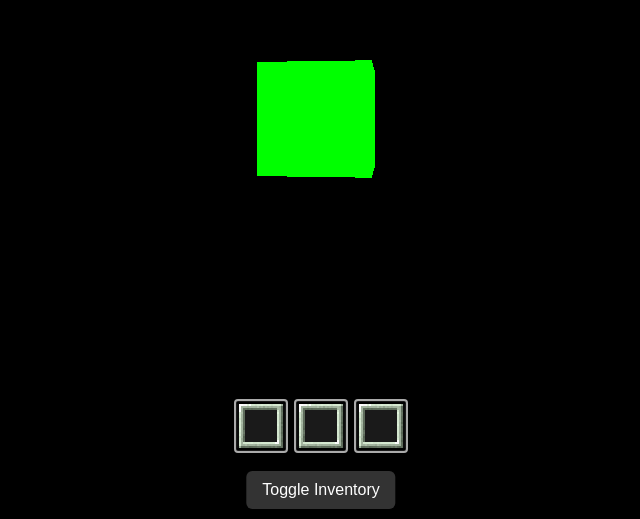
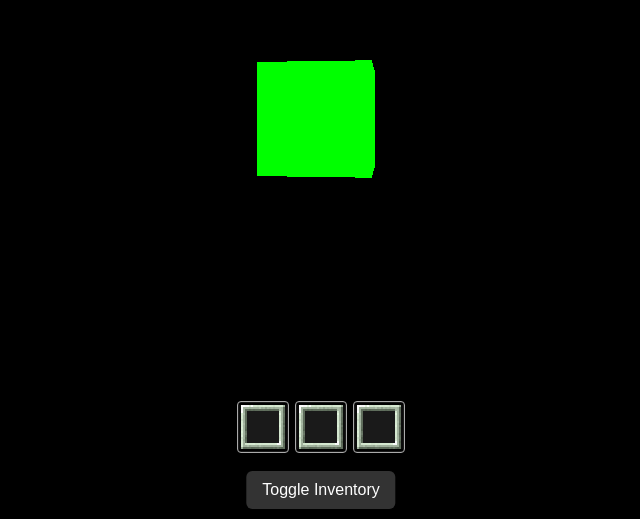
Before and after one commit to MCborgurdud/netgame, a plain HTML site: page index.html in a window 1280 px wide. Shown: the part 281-800 px from the top of the page, without its empty margins (319-959 px from the left). Drawn offline with nearby package versions, Linux system fonts and the light colour scheme.

Commit message:
Update index.html

```diff
--- a/index.html
+++ b/index.html
@@ -37,7 +37,7 @@
       width: 50px;
       height: 50px;
       background: rgba(255, 255, 255, 0.1);
-      border: 2px solid #aaa;
+      border: 1px solid #aaa;
       border-radius: 4px;
       display: flex;
       align-items: center;
```
